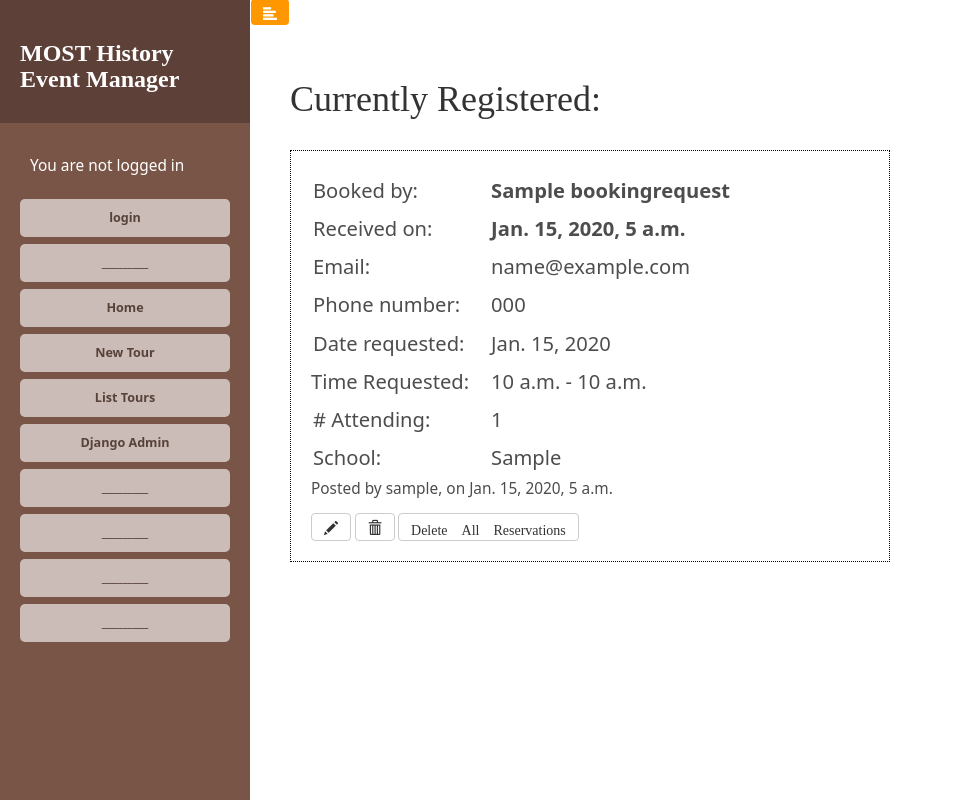
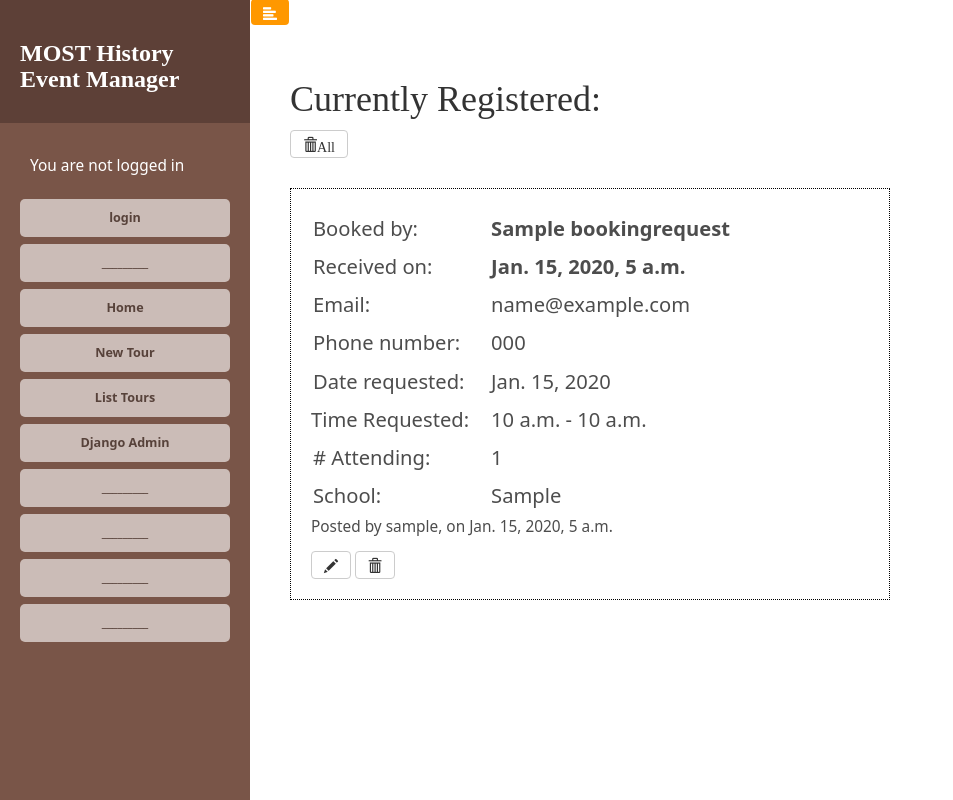
Before and after one commit to EsmeraldaQuintana/MOSTregi, a Django app: page /events/all/ in a window 1280 px wide. Shown: the whole page, without its empty margins (0-953 px from the left). Run offline with Django 3.2, Linux system fonts and the light colour scheme; tables that the repository leaves empty hold one stand-in row (values such as "Sample post"); lists and menus that the app fills with data are empty; some libraries are stand-ins or nearby versions.

Commit message:
fix delete all button

```diff
--- a/MOSTregi/events/urls.py
+++ b/MOSTregi/events/urls.py
@@ -16,7 +16,7 @@ urlpatterns = [
     path('all/', views.list_all, name="list_all"),
     re_path(r'edit/(?P<pk>\d+)/', views.edit, name="edit"),
     re_path(r'delete/(?P<pk>\d+)/', views.delete, name="delete"),
-    re_path(r'delete_all/(?P<pk>\d+)/', views.delete_all, name="delete_all"),
+    path('delete_all/', views.delete_all, name="delete_all"),
     re_path(r'show_detail/(?P<pk>\d+)/', views.show_detail, name="show_detail"),
     #re_path(r'^([a-zA-Z/]{0,50})$', views.testCatch),
 ]
--- a/MOSTregi/templates/events/event_list.html
+++ b/MOSTregi/templates/events/event_list.html
@@ -12,6 +12,7 @@
 
 {% block content %}
 <html>
+<a class="btn btn-default" id="delete_all_button" href="{% url 'events:delete_all' %}"><span class="glyphicon glyphicon-trash">All</span></a>
 {% for event in events %}
 <div class="event_detail">
   <table>
@@ -51,7 +52,6 @@
   <p>Posted by {{ event.user }}, on {{ event.date_time_received }}<br></p>
   <a class="btn btn-default" id="edit_button" href="{% url 'events:edit' pk=event.pk %}"><span class="glyphicon glyphicon-pencil"></span></a>
   <a class="btn btn-default" id="delete_button" href="{% url 'events:delete' pk=event.pk %}"><span class="glyphicon glyphicon-trash"></span></a>
-  <a class="btn btn-default" id="delete_all_button" href="{% url 'events:delete_all' pk=event.pk %}"><span class="glyphicon">Delete All Reservations</span></a>
 </div>
 {% endfor %}
 </html>
```
